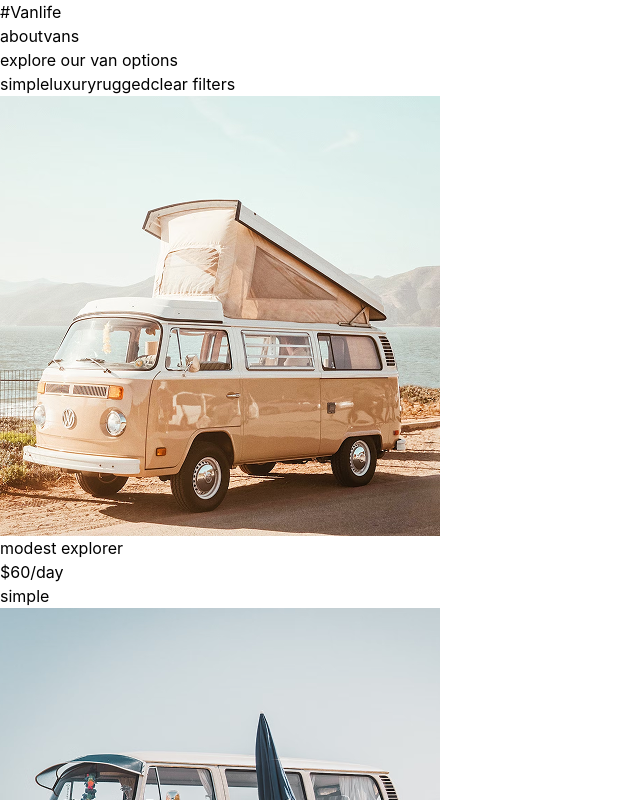
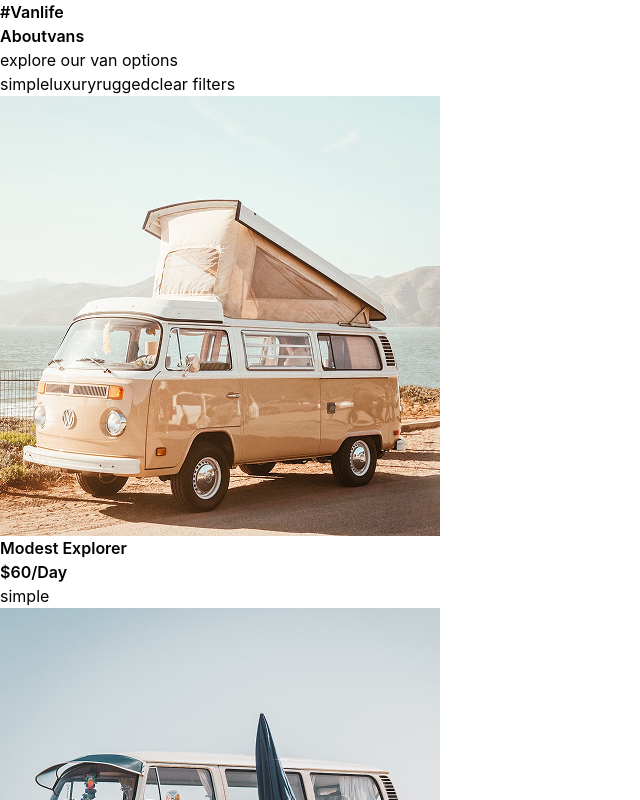
Before and after one commit to jabo-arnold-landry/vanlife-exercises, a React (Vite) app: page /vans in a window 1280 px wide. Shown: the top 800 px of the page, without its empty margins (0-640 px from the left). Built offline with nearby package versions, Linux system fonts and the light colour scheme.

Commit message:
style: enhance Anchor component with dynamic styling and improved class management

```diff
--- a/src/components/UI/Anchor.tsx
+++ b/src/components/UI/Anchor.tsx
@@ -1,5 +1,24 @@
 import { NavLink, type NavLinkProps } from "react-router-dom";
+import { cva } from "class-variance-authority";
+import { twMerge } from "tailwind-merge";
+import clsx from "clsx";
 
-export default function Anchor({ children, ...props }: NavLinkProps) {
-  return <NavLink {...props}>{children}</NavLink>;
+const linkStyles = cva([
+  "tex-base",
+  "capitalize",
+  "font-semibold",
+  "hover:underline",
+  "active:underline text-500-red",
+]);
+
+export default function Anchor({
+  children,
+  className,
+  ...props
+}: NavLinkProps) {
+  return (
+    <NavLink className={twMerge(clsx(linkStyles(), className))} {...props}>
+      {children}
+    </NavLink>
+  );
 }
```
